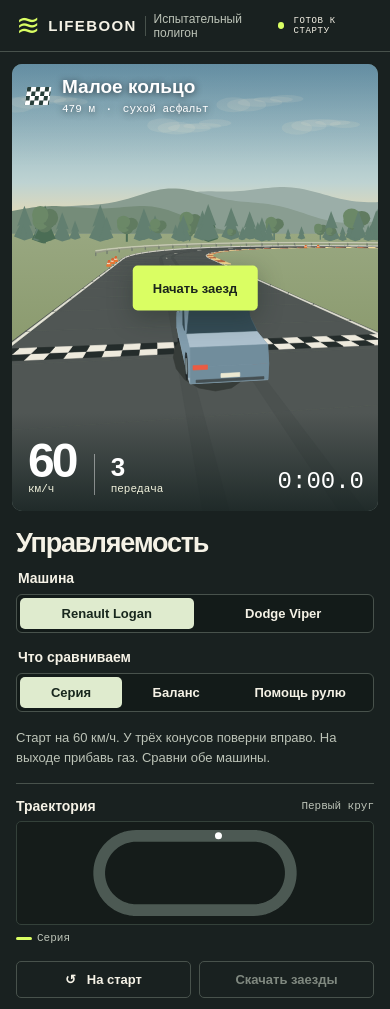
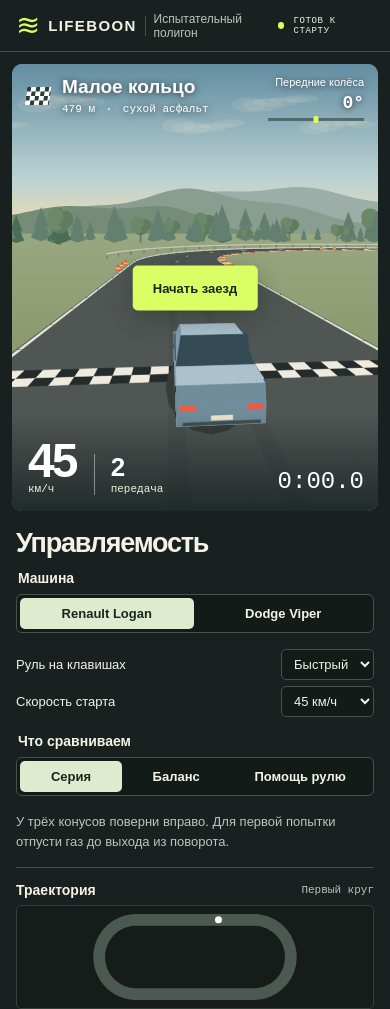
Before and after one commit to depthd/newlifeboon, a website built with Vite: page trial.html in a window 390 px wide. Shown: the top 1009 px of the page. Built offline with nearby package versions, Linux system fonts and the light colour scheme.

Commit message:
Make keyboard steering responsive and show the car trajectory

```diff
--- a/package.json
+++ b/package.json
@@ -16,6 +16,7 @@
     "section": "node --experimental-strip-types tools/section.ts",
     "car": "node --experimental-strip-types tools/car.ts",
     "car:ledges": "node tools/ledge-regression.mjs",
+    "car:steering": "node tools/steering-controls.mjs",
     "drive": "node --experimental-strip-types tools/drive.ts",
     "ride": "node tools/ride.mjs",
     "traffic": "node --experimental-strip-types tools/traffic.ts",
--- a/src/car/controls.ts
+++ b/src/car/controls.ts
@@ -27,9 +27,15 @@ const TRAVEL_DEFAULT = 700;
 /** Время хода педали до пола и обратно, с. */
 const PRESS = 0.22;
 const RELEASE = 0.14;
+/** На скорости клавиша задаёт меньший угол, потому что частичного нажатия у неё нет. */
+const KEY_STEER_SPEED = 11; // м/с, половина парковочного угла
+const KEY_STEER_RESPONSE = 20; // 1/с, около 0,12 с от нуля до 90% команды
+
+export type KeyboardSteering = 'responsive' | 'legacy';
 
 export interface Driver {
-  read(dt: number): Controls;
+  read(dt: number, speed: number): Controls;
+  keyboard: KeyboardSteering;
   /** Помощь рулю: предел по сцеплению и контрруль. */
   assist: boolean;
   /** Пикселей мыши на полный выворот. Больше — спокойнее. */
@@ -65,8 +71,10 @@ export function createDriver(surface: HTMLElement, shared?: Aim): Driver {
    */
   const aim = shared ?? createAim(surface);
   let throttle = 0, brake = 0, keySteer = 0;
+  let steeringOwner: 'keyboard' | 'mouse' | 'gamepad' = 'keyboard';
 
   const down = (e: KeyboardEvent): void => {
+    if ((e.target as HTMLElement | null)?.closest?.('select, input, textarea, [contenteditable]')) return;
     keys.add(e.code);
     if (e.code === 'Space' || e.code.startsWith('Arrow')) e.preventDefault();
     // острота руля: сколько миллиметров коврика уходит на полный выворот
@@ -75,17 +83,23 @@ export function createDriver(surface: HTMLElement, shared?: Aim): Driver {
     if (e.code === 'KeyR') wheel = 0;
   };
   const up = (e: KeyboardEvent): void => { keys.delete(e.code); };
+  const clear = (): void => { keys.clear(); };
   const grab = (): void => { aim.take(); };
 
   // вправо мышью — вправо колёсами: положительный руль это поворот направо.
   // Считается на КАЖДОМ событии, а не раз в кадр: сумма за кадр под захватом
   // указателя уничтожается встречными скачками браузера.
-  aim.onMove((dx) => { wheel = clamp(wheel + dx / driver.travel, -1, 1); });
+  aim.onMove((dx) => {
+    if (steeringOwner !== 'mouse') wheel = driver.command;
+    wheel = clamp(wheel + dx / driver.travel, -1, 1);
+    if (dx !== 0) steeringOwner = 'mouse';
+  });
   // взял руль — руль прямой: иначе «прямо» зависело бы от того, где был курсор
-  aim.onTake(() => { wheel = 0; });
+  aim.onTake(() => { wheel = 0; steeringOwner = 'mouse'; });
 
   addEventListener('keydown', down);
   addEventListener('keyup', up);
+  addEventListener('blur', clear);
   // Слушателя «щелчок берёт руль» тут нет нарочно: он живёт только пока сидим
   // в машине (anchor ставит, release снимает). Иначе любой щелчок по миру —
   // повернуть камеру, вести дорогу — забирал бы мышь у игрока, а заодно ломал
@@ -95,10 +109,16 @@ export function createDriver(surface: HTMLElement, shared?: Aim): Driver {
 
   const driver: Driver = {
     assist: true,
+    keyboard: 'responsive',
     travel: TRAVEL_DEFAULT,
     command: 0,
     held(): boolean { return aim.held(); },
-    anchor(): void { wheel = 0; surface.addEventListener('mousedown', grab); },
+    anchor(): void {
+      wheel = 0;
+      keySteer = 0;
+      steeringOwner = 'keyboard';
+      surface.addEventListener('mousedown', grab);
+    },
     release(): void {
       surface.removeEventListener('mousedown', grab);
       aim.give();
@@ -109,40 +129,45 @@ export function createDriver(surface: HTMLElement, shared?: Aim): Driver {
     detach(): void {
       removeEventListener('keydown', down);
       removeEventListener('keyup', up);
+      removeEventListener('blur', clear);
       surface.removeEventListener('mousedown', grab);
       // общий захват не наш, чтобы его закрывать: его закроет тот, кто завёл
       if (shared === undefined) aim.detach();
       else aim.give();
     },
-    read(dt: number): Controls {
+    read(dt: number, speed: number): Controls {
       const gamepad = typeof navigator.getGamepads === 'function'
         ? [...navigator.getGamepads()].find((g) => g !== null) ?? null : null;
 
-      let steer: number;
-      if (gamepad) {
-        const raw = gamepad.axes[0] ?? 0;
-        steer = Math.abs(raw) < 0.12 ? 0 : raw;
-        throttle = gamepad.buttons[7]?.value ?? 0;
-        brake = gamepad.buttons[6]?.value ?? 0;
+      const left = keys.has('KeyA') || keys.has('ArrowLeft');
+      const right = keys.has('KeyD') || keys.has('ArrowRight');
+      const direction = Number(right) - Number(left);
+      const axis = gamepad?.axes[0] ?? 0;
+      if (Math.abs(axis) >= 0.12 && steeringOwner !== 'mouse') steeringOwner = 'gamepad';
+      if (left || right) steeringOwner = 'keyboard';
+      if (steeringOwner === 'mouse' && !aim.held()) steeringOwner = 'keyboard';
+
+      if (driver.keyboard === 'legacy') {
+        if (direction) keySteer = clamp(keySteer + direction * dt * 1.6, -1, 1);
+        else keySteer -= clamp(keySteer, -dt * 2.2, dt * 2.2);
       } else {
-        // клавиши — запасной руль: крутят его, а не дёргают
-        const left = keys.has('KeyA') || keys.has('ArrowLeft');
-        const right = keys.has('KeyD') || keys.has('ArrowRight');
-        if (left !== right) keySteer = clamp(keySteer + (left ? -1 : 1) * dt * 1.6, -1, 1);
-        else keySteer -= clamp(keySteer, -dt * 2.2, dt * 2.2);
-        steer = clamp(wheel + keySteer, -1, 1);
-
-        const gas = keys.has('KeyW') || keys.has('ArrowUp') ? (keys.has('ShiftLeft') ? 1 : 0.85) : 0;
-        const stop = keys.has('KeyS') || keys.has('ArrowDown') || keys.has('Space') ? 1 : 0;
-        throttle = pedal(throttle, gas, dt);
-        brake = pedal(brake, stop, dt);
+        const target = direction / (1 + (speed / KEY_STEER_SPEED) ** 2);
+        keySteer += (target - keySteer) * -Math.expm1(-KEY_STEER_RESPONSE * dt);
+        if (!direction && Math.abs(keySteer) < 0.001) keySteer = 0;
       }
 
-      driver.command = steer;
+      if (steeringOwner === 'mouse') driver.command = wheel;
+      else if (steeringOwner === 'gamepad') driver.command = Math.abs(axis) < 0.12 ? 0 : clamp(axis, -1, 1);
+      else driver.command = keySteer;
+
+      const gas = keys.has('KeyW') || keys.has('ArrowUp') ? (keys.has('ShiftLeft') ? 1 : 0.85) : 0;
+      const stop = keys.has('KeyS') || keys.has('ArrowDown') || keys.has('Space') ? 1 : 0;
+      throttle = pedal(throttle, gas, dt);
+      brake = pedal(brake, stop, dt);
       return {
-        steer,
-        throttle: clamp(throttle, 0, 1),
-        brake: clamp(brake, 0, 1),
+        steer: driver.command,
+        throttle: Math.max(throttle, gamepad?.buttons[7]?.value ?? 0),
+        brake: Math.max(brake, gamepad?.buttons[6]?.value ?? 0),
         handbrake: keys.has('KeyX') || (gamepad?.buttons[0]?.pressed ?? false),
         assist: driver.assist,
       };
--- a/src/main.ts
+++ b/src/main.ts
@@ -1321,7 +1321,7 @@ viewer.onFrame((dt) => {
   // Округляем только эту погрешность, иначе смена клавиши попадает на другой шаг.
   const stepsThisFrame = Math.floor((bank + 1e-12) / PHYSICS_STEP);
   for (let tick = 0; tick < stepsThisFrame; tick++) {
-    controls = driver.read(PHYSICS_STEP);
+    controls = driver.read(PHYSICS_STEP, Math.hypot(car.vx, car.vz));
     lastControls = controls;
     // перед последним шагом этого кадра — запомнить, откуда он шагнул
     if (tick === stepsThisFrame - 1) позаДо = позаМашины(car);
--- a/src/trial/main.ts
+++ b/src/trial/main.ts
@@ -1,5 +1,5 @@
 import { type Car, type Controls, createCar, PHYSICS_STEP, step } from '../car/car.ts';
-import { createDriver } from '../car/controls.ts';
+import { createDriver, type KeyboardSteering } from '../car/controls.ts';
 import { LOGAN, VIPER } from '../car/passport.ts';
 import { halfWidth, laneOffset, pointAt, progressAt, trackLength, trackSurface } from './course.ts';
 import { type Balance, trialPassport } from './profiles.ts';
@@ -7,13 +7,15 @@ import { ChaseView, resizeCanvas } from './view.ts';
 
 type Mode = 'stock' | 'balance' | 'assist';
 type Letter = 'A' | 'B';
-type Sample = { t: number; x: number; z: number; kmh: number; steer: number; gas: number; brake: number };
+type Sample = { t: number; x: number; z: number; kmh: number; steer: number; wheelAngle: number; gas: number; brake: number };
 type Run = {
   model: string;
   mode: Mode;
   letter: string;
   balance: Balance;
   assist: boolean;
+  keyboard: KeyboardSteering;
+  start_kmh: number;
   samples: Sample[];
   laps: number[];
   clipped: boolean;
@@ -29,7 +31,10 @@ const go = element<HTMLButtonElement>('start'),
 const speedEl = element('speed'),
   gearEl = element('gear'),
   clockEl = element('simclock'),
-  lapEl = element('lap');
+  lapEl = element('lap'),
+  steeringEl = element('steering-angle');
+const speedSelect = element<HTMLSelectElement>('start-speed'),
+  keyboardSelect = element<HTMLSelectElement>('keyboard-steering');
 const experiments = element('experiments'),
   brief = element('brief'),
   details = element('details'),
@@ -54,7 +59,6 @@ const order = blindOrder();
 const choices: Record<string, Letter> = {};
 const neutral: Controls = { steer: 0, throttle: 0, brake: 0, handbrake: false, assist: false };
 const startX = 84;
-const startMps = 60 / 3.6;
 const samplesHz = 10;
 const traceColors: Record<string, string> = { Серия: '#dafe63', A: '#75d9e3', B: '#ffad72' };
 
@@ -107,9 +111,9 @@ function selections() {
   reveal.textContent = opened ? 'Скрыть настройки' : 'Раскрыть настройки';
   brief.textContent =
     mode === 'stock'
-      ? 'Старт на 60 км/ч. У трёх конусов поверни вправо. На выходе прибавь газ. Сравни обе машины.'
+      ? 'У трёх конусов поверни вправо. Для первой попытки отпусти газ до выхода из поворота.'
       : mode === 'balance'
-        ? 'Два экспериментальных комплекта шин. Повтори вход на 60 км/ч в A и B. Помощь рулю выключена в обоих заездах.'
+        ? 'Для сравнения шин выбери старт на 60 км/ч и повтори один поворот в A и B. Помощь рулю выключена в обоих заездах.'
         : 'Одна серийная машина и две настройки руля. В A и B попробуй быстро вернуть машину на дугу после коррекции.';
   const letters = mode === 'stock' ? ['Серия'] : ['A', 'B'];
   legend.replaceChildren();
@@ -126,11 +130,13 @@ function newCar(): Car {
   const balance: Balance = mode === 'balance' ? underlying() : 'standard';
   passport = trialPassport(model, balance);
   driver.assist = mode === 'stock' || (mode === 'assist' && underlying() === 'b');
+  driver.keyboard = keyboardSelect.value === 'legacy' ? 'legacy' : 'responsive';
   const c = createCar(passport, startX, 0, 0);
   for (let i = 0; i < Math.round(1 / PHYSICS_STEP); i++)
     step(c, passport, passport.шина, trackSurface, neutral, PHYSICS_STEP);
-  c.vx = startMps;
-  for (const wheel of c.wheels) wheel.spin = startMps / wheel.radius;
+  const startKmh = Number(speedSelect.value);
+  c.vx = startKmh / 3.6;
+  for (const wheel of c.wheels) wheel.spin = c.vx / wheel.radius;
   const wheel = c.wheels.find((w) => w.driven)!;
   const rpm = (ratio: number) => (wheel.spin * ratio * passport.finalDrive * 60) / (2 * Math.PI);
   c.gear = passport.gears.findIndex((r) => rpm(r) < passport.переключение.вверх * 0.74);
@@ -142,6 +148,8 @@ function newCar(): Car {
     letter: mode === 'stock' ? 'Серия' : letter,
     balance,
     assist: driver.assist,
+    keyboard: driver.keyboard,
+    start_kmh: startKmh,
     samples: [],
     laps: [],
     clipped: false,
@@ -205,6 +213,11 @@ function hud() {
       : 'Вне трассы';
   drawMap();
 }
+function showSteering() {
+  const degrees = car.steer * 180 / Math.PI;
+  steeringEl.parentElement!.style.setProperty('--steer', String(car.steer / passport.steerLock));
+  steeringEl.textContent = Math.abs(degrees) < 0.2 ? '0°' : `${Math.abs(degrees).toFixed(1)}° ${degrees < 0 ? '←' : '→'}`;
+}
 function refreshRun() {
   if (run && run.samples.length) {
     history.push(run);
@@ -230,6 +243,7 @@ function refreshRun() {
   state.textContent = 'ГОТОВ К СТАРТУ';
   exportButton.disabled = history.length === 0 && !Object.keys(choices).length;
   view.draw(car, passport, 1);
+  showSteering();
   hud();
 }
 
@@ -247,13 +261,14 @@ function pause() {
   driver.detach();
   driver = createDriver(scene);
   driver.assist = run.assist;
+  driver.keyboard = run.keyboard;
   driver.anchor();
   state.textContent = 'ПАУЗА';
   go.hidden = false;
   go.textContent = 'Продолжить';
 }
 function simulate() {
-  const input = driver.read(PHYSICS_STEP);
+  const input = driver.read(PHYSICS_STEP, Math.hypot(car.vx, car.vz));
   step(car, passport, passport.шина, trackSurface, input, PHYSICS_STEP);
   ticks++;
   elapsed = ticks * PHYSICS_STEP;
@@ -278,6 +293,7 @@ function simulate() {
         z: car.z,
         kmh: 3.6 * Math.hypot(car.vx, car.vz),
         steer: input.steer,
+        wheelAngle: car.steer,
         gas: input.throttle,
         brake: input.brake,
       });
@@ -288,6 +304,8 @@ function simulate() {
 
 go.onclick = play;
 element('restart').onclick = refreshRun;
+speedSelect.onchange = refreshRun;
+keyboardSelect.onchange = refreshRun;
 reveal.onclick = () => {
   opened = !opened;
   selections();
@@ -389,11 +407,12 @@ function frame(now: number) {
     for (let i = 0; i < count; i++) simulate();
     residual = Math.max(0, residual - count * PHYSICS_STEP);
   }
-  view.draw(car, passport, dt);
+  view.draw(car, passport, dt, run.samples);
   if (now >= nextHud) {
     hud();
     nextHud = now + 75;
   }
+  showSteering();
   requestAnimationFrame(frame);
 }
 requestAnimationFrame(frame);
--- a/src/trial/style.css
+++ b/src/trial/style.css
@@ -40,6 +40,7 @@ summary:hover {
   border-color: #8f9e87;
 }
 button:focus-visible,
+select:focus-visible,
 summary:focus-visible,
 canvas:focus-visible {
   outline: 2px solid var(--acid);
@@ -198,6 +199,39 @@ main {
     monospace;
   color: white;
 }
+.steering {
+  position: absolute;
+  z-index: 1;
+  top: 22px;
+  right: 24px;
+  width: 116px;
+  display: grid;
+  gap: 5px;
+  color: #fff;
+  text-align: right;
+  font-size: 11px;
+  text-shadow: 0 1px 6px #253037;
+  pointer-events: none;
+}
+.steering b {
+  font: 700 18px ui-monospace, monospace;
+}
+.steering-scale {
+  height: 3px;
+  position: relative;
+  background: linear-gradient(90deg, #24373690 49%, #fff 49%, #fff 51%, #24373690 51%);
+}
+.steering-scale::after {
+  content: '';
+  position: absolute;
+  left: calc(50% + 48% * var(--steer, 0));
+  top: -2px;
+  width: 5px;
+  height: 7px;
+  border-radius: 2px;
+  background: var(--acid);
+  transform: translateX(-50%);
+}
 #start {
   top: 50%;
   left: 50%;
@@ -227,6 +261,21 @@ legend {
   line-height: 1.2;
   font-weight: 650;
   margin: 0;
+}
+.drive-settings {
+  display: grid;
+  grid-template-columns: 1fr auto;
+  align-items: center;
+  gap: 6px 14px;
+  margin-bottom: 16px;
+  font-size: 13px;
+}
+.drive-settings select {
+  background: #131b19;
+  color: var(--ink);
+  border: 1px solid var(--line);
+  border-radius: 5px;
+  padding: 6px 8px;
 }
 fieldset {
   padding: 0;
@@ -384,6 +433,11 @@ kbd {
     top: 12px;
     left: 14px;
   }
+  .steering {
+    top: 12px;
+    right: 14px;
+    width: 96px;
+  }
   aside {
     padding: 3px 4px 16px;
   }
--- a/src/trial/view.ts
+++ b/src/trial/view.ts
@@ -5,6 +5,7 @@ import { pointAt, trackLength, halfWidth, laneOffset } from './course.ts';
 type Point = { x: number; y: number; z: number };
 type Face = { points: Point[]; color: string };
 type Projected = { x: number; y: number; d: number };
+const angleDelta = (to: number, from: number) => Math.atan2(Math.sin(to - from), Math.cos(to - from));
 const world = (x: number, y: number, z: number): Point => ({ x, y, z });
 const roadPoint = (s: number, offset: number, y = 0): Point => {
   const p = pointAt(s);
@@ -246,18 +247,23 @@ export class ChaseView {
   reset(yaw: number) {
     this.heading = yaw;
   }
-  draw(car: Car, p: Passport, dt: number) {
+  draw(car: Car, p: Passport, dt: number, trail: readonly { x: number; z: number }[] = []) {
     const { ctx, w, h } = resizeCanvas(this.canvas);
     if (w <= 0 || h <= 0) return;
-    const delta = Math.atan2(Math.sin(car.yaw - this.heading), Math.cos(car.yaw - this.heading));
-    this.heading += delta * (1 - Math.exp(-6 * dt));
-    const yaw = this.heading + 0.12,
+    const speed = Math.hypot(car.vx, car.vz);
+    // Камера держится за траекторию. Когда нос уходит вбок, это видно на фоне дороги.
+    const nose = car.yaw;
+    const slip = angleDelta(Math.atan2(car.vz, car.vx), nose);
+    const followsCourse = Math.min(0.75, Math.max(0, (speed - 2) / 8)) * Math.max(0, Math.cos(slip));
+    const heading = nose + slip * followsCourse;
+    this.heading += angleDelta(heading, this.heading) * (1 - Math.exp(-12 * dt));
+    const yaw = this.heading + 0.075,
       co = Math.cos(yaw),
       si = Math.sin(yaw);
     const cam = world(
-      car.x - 9.2 * Math.cos(this.heading) + 1.55 * Math.sin(this.heading),
-      car.y + 2.8,
-      car.z - 9.2 * Math.sin(this.heading) - 1.55 * Math.cos(this.heading),
+      car.x - 8.5 * Math.cos(this.heading) + 0.95 * Math.sin(this.heading),
+      car.y + 3.25,
+      car.z - 8.5 * Math.sin(this.heading) - 0.95 * Math.cos(this.heading),
     );
     const f = Math.min(w * 0.9, h * 0.9),
       horizon = h * 0.38;
@@ -388,6 +394,19 @@ export class ChaseView {
       ctx.stroke();
     };
     for (const face of terrain) drawFace(face.points.map(cameraPoint), face.color);
+    const tail = trail.slice(-16).map(({ x, z }) => cameraPoint(world(x, 0.025, z)));
+    ctx.strokeStyle = '#dafe639e';
+    ctx.lineWidth = Math.max(2, h * 0.004);
+    ctx.beginPath();
+    let visible = false;
+    for (const point of tail) {
+      if (point.d <= 0.35) { visible = false; continue; }
+      const sx = w / 2 + (f * point.x) / point.d, sy = horizon + (f * point.y) / point.d;
+      if (visible) ctx.lineTo(sx, sy);
+      else ctx.moveTo(sx, sy);
+      visible = true;
+    }
+    ctx.stroke();
     const shadow: Projected[] = [];
     for (let i = 0; i < 18; i++) {
       const a = (i * 2 * Math.PI) / 18;
--- a/trial.html
+++ b/trial.html
@@ -16,7 +16,8 @@
     <section class="view" aria-label="Трасса">
       <canvas id="scene" tabindex="0" aria-label="Вид сзади. Щелчок захватывает мышь для руля."></canvas>
       <div class="view-top"><div class="flag"></div><div><strong>Малое кольцо</strong><div class="caption">479 м <b>·</b> сухой асфальт</div></div></div>
-      <div id="telemetry"><div><span id="speed">60</span><small>км/ч</small></div><div class="readout"><strong id="gear">3</strong><small>передача</small></div></div>
+      <div id="telemetry"><div><span id="speed">45</span><small>км/ч</small></div><div class="readout"><strong id="gear">3</strong><small>передача</small></div></div>
+      <div class="steering"><span>Передние колёса</span><b id="steering-angle">0°</b><div class="steering-scale" aria-hidden="true"></div></div>
       <div id="simclock">0:00.0</div>
       <button id="start" class="cta">Начать заезд</button>
       <div class="touch" aria-label="Управление на экране">
@@ -27,6 +28,12 @@
     <aside>
       <h1>Управляемость</h1>
       <fieldset><legend>Машина</legend><div class="switch" id="cars"><button data-car="logan" aria-pressed="true">Renault Logan</button><button data-car="viper" aria-pressed="false">Dodge Viper</button></div></fieldset>
+      <div class="drive-settings">
+        <label for="keyboard-steering">Руль на клавишах</label>
+        <select id="keyboard-steering"><option value="responsive">Быстрый</option><option value="legacy">Прежний</option></select>
+        <label for="start-speed">Скорость старта</label>
+        <select id="start-speed"><option value="45">45 км/ч</option><option value="60">60 км/ч</option></select>
+      </div>
       <fieldset><legend>Что сравниваем</legend><div class="switch triple" id="modes"><button data-mode="stock" aria-pressed="true">Серия</button><button data-mode="balance" aria-pressed="false">Баланс</button><button data-mode="assist" aria-pressed="false">Помощь рулю</button></div></fieldset>
       <div id="experiments" hidden><div class="switch"><button data-letter="A" aria-pressed="true">Вариант A</button><button data-letter="B" aria-pressed="false">Вариант B</button></div>
         <div class="feedback"><button class="text-btn" id="choose">Мне ближе A</button><button class="text-btn" id="reveal" aria-expanded="false">Раскрыть настройки</button></div></div>
@@ -36,7 +43,7 @@
       <div class="key" id="legend"></div>
       <div class="actions"><button id="restart">↺ &nbsp; На старт</button><button id="export" disabled>Скачать заезды</button></div>
       <details class="help"><summary>Как проехать сравнение</summary>
-      <p>Начни на 60 км/ч. У оранжевых конусов плавно поверни вправо. После вершины поворота дай газ. Вернись на старт и повтори с другой настройкой. Линии обоих заездов появятся на карте.</p>
+      <p>Попробуй нажать D и сразу A на прямой. Посмотри, как быстро меняется угол передних колёс и куда пошла линия за машиной. Повтори с прежним рулём на той же скорости. У конусов поверни вправо. На выходе из дуги дай газ.</p>
       <p><kbd>W</kbd> газ, <kbd>S</kbd> тормоз, <kbd>A</kbd> <kbd>D</kbd> руль. Также работают стрелки. Щёлкни по трассе для руления мышью, <kbd>Esc</kbd> освобождает курсор. <kbd>P</kbd> пауза, <kbd>R</kbd> повтор.</p></details>
       <div class="shortcuts"><span><kbd>W</kbd><kbd>S</kbd> педали</span><span><kbd>A</kbd><kbd>D</kbd> руль</span><span><kbd>R</kbd> повтор</span></div>
     </aside>
```
Also changed, not shown: docs/vehicle-verification.md (+2 -1 lines), tools/steering-controls.mjs (added, +70 -0 lines).
